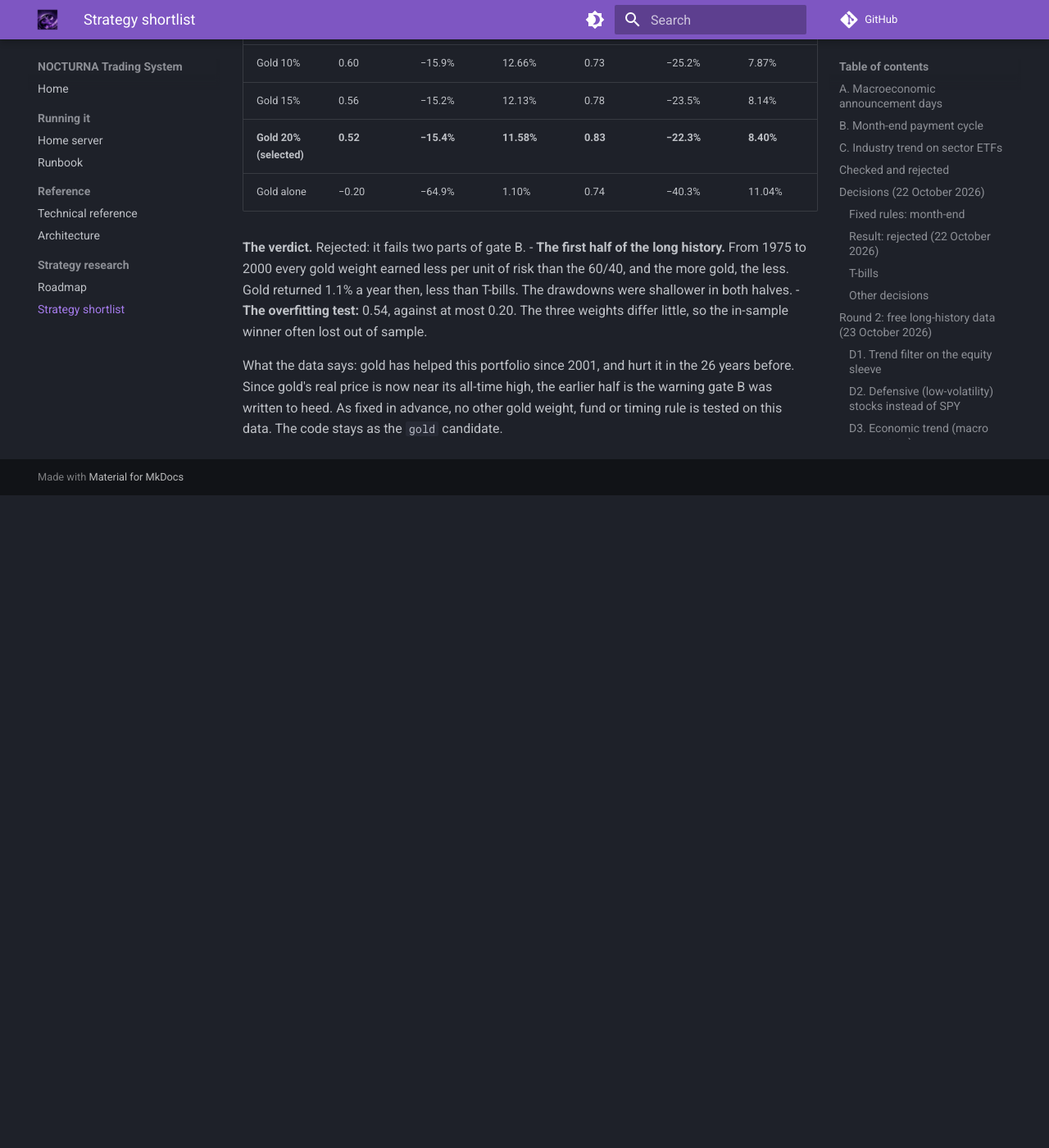
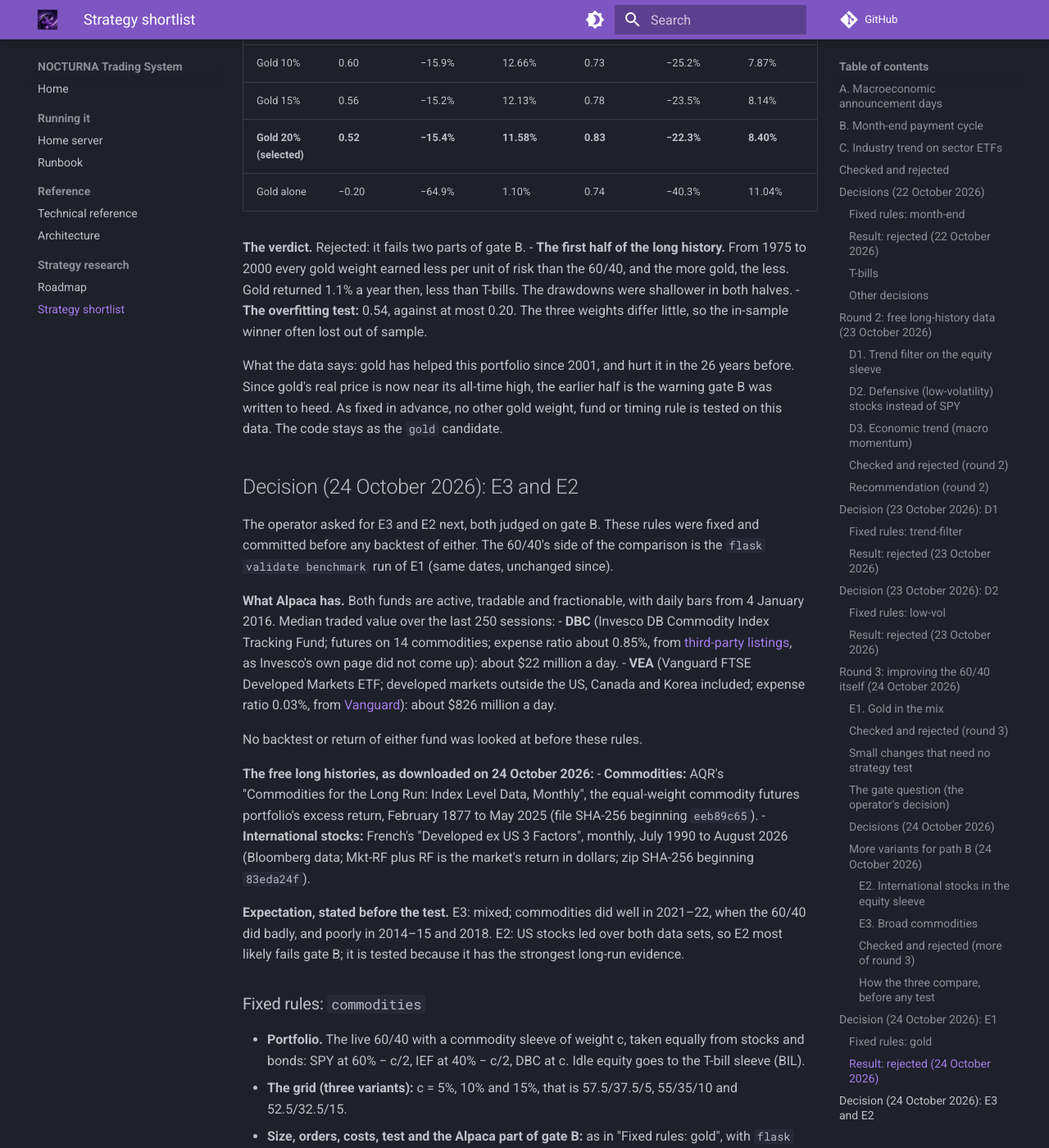
Before and after one commit to Yog-Sotho/Nocturna-Trading-System, an MkDocs documentation site: the page built from docs/STRATEGY_SHORTLIST.md, in a window 1280 px wide and 1400 px high, scrolled down 27300 px. Shown: the whole window at 82% size. Built offline with MkDocs 1.6.1 and Material for MkDocs 9.7.7, drawn with Linux system fonts in a browser that asks for light colours; comment, search, counter and statistics services are not loaded; before the commit the page ends 27904 px from its top, so only the background shows below that; some of the changed text lies outside the part shown.

Commit message:
Fix the E3 (commodities) and E2 (international) rules before any backtest
E3: the 60/40 with a DBC sleeve of 5, 10 or 15%, taken equally from
stocks and bonds; long history from AQR's commodity index, 1975 to May
2025. E2: a third, half or two thirds of the 60/40's stocks in VEA; long
history from French's developed ex-US market, July 1990 to August 2026,
split into two halves. Both judged on gate B against the 60/40.

Co-Authored-By: Claude Opus 5.5 <noreply@anthropic.com>
Claude-Session: https://claude.ai/code/session_012GGTNB9hHZ4RSx8aaTXJyQ

```diff
--- a/docs/STRATEGY_SHORTLIST.md
+++ b/docs/STRATEGY_SHORTLIST.md
@@ -1026,3 +1026,68 @@ What the data says: gold has helped this portfolio since 2001, and hurt it in th
 before. Since gold's real price is now near its all-time high, the earlier half is the warning
 gate B was written to heed. As fixed in advance, no other gold weight, fund or timing rule is
 tested on this data. The code stays as the `gold` candidate.
+
+## Decision (24 October 2026): E3 and E2
+
+The operator asked for E3 and E2 next, both judged on gate B. These rules were fixed and
+committed before any backtest of either. The 60/40's side of the comparison is the
+`flask validate benchmark` run of E1 (same dates, unchanged since).
+
+**What Alpaca has.** Both funds are active, tradable and fractionable, with daily bars from
+4 January 2016. Median traded value over the last 250 sessions:
+- **DBC** (Invesco DB Commodity Index Tracking Fund; futures on 14 commodities; expense ratio
+  about 0.85%, from [third-party listings](https://etf.pionline.com/fund/DBC), as Invesco's own
+  page did not come up): about $22 million a day.
+- **VEA** (Vanguard FTSE Developed Markets ETF; developed markets outside the US, Canada and
+  Korea included; expense ratio 0.03%, from
+  [Vanguard](https://investor.vanguard.com/investment-products/etfs/profile/VEA)): about $826
+  million a day.
+
+No backtest or return of either fund was looked at before these rules.
+
+**The free long histories, as downloaded on 24 October 2026:**
+- **Commodities:** AQR's "Commodities for the Long Run: Index Level Data, Monthly", the
+  equal-weight commodity futures portfolio's excess return, February 1877 to May 2025 (file
+  SHA-256 beginning `eeb89c65`).
+- **International stocks:** French's "Developed ex US 3 Factors", monthly, July 1990 to August
+  2026 (Bloomberg data; Mkt-RF plus RF is the market's return in dollars; zip SHA-256 beginning
+  `83eda24f`).
+
+**Expectation, stated before the test.** E3: mixed; commodities did well in 2021–22, when the
+60/40 did badly, and poorly in 2014–15 and 2018. E2: US stocks led over both data sets, so E2
+most likely fails gate B; it is tested because it has the strongest long-run evidence.
+
+### Fixed rules: `commodities`
+
+- **Portfolio.** The live 60/40 with a commodity sleeve of weight c, taken equally from stocks
+  and bonds: SPY at 60% − c/2, IEF at 40% − c/2, DBC at c. Idle equity goes to the T-bill
+  sleeve (BIL).
+- **The grid (three variants):** c = 5%, 10% and 15%, that is 57.5/37.5/5, 55/35/10 and
+  52.5/32.5/15.
+- **Size, orders, costs, test and the Alpaca part of gate B:** as in "Fixed rules: gold", with
+  `flask validate commodities --start 2017-01-01 --end 2026-10-23`.
+- **The monthly long history (gate B).** As for gold, except:
+  - commodities are AQR's equal-weight excess return plus the month's T-bill return, less
+    DBC's 0.85% a year (a twelfth each month). AQR's index holds many commodities at equal
+    weights; DBC holds 14 and leans to energy. The check tests the asset class, not the fund;
+  - the halves are January 1975 to December 2000, and January 2001 to May 2025 (AQR's last
+    month).
+- **No other variant is tested on this data,** whatever the result: no other weight or fund
+  (PDBC, BCI, GSG), no timing.
+
+### Fixed rules: `international`
+
+- **Portfolio.** The live 60/40 with a share f of its stocks abroad: SPY at 60% × (1 − f),
+  VEA at 60% × f, IEF at 40%. Idle equity goes to the T-bill sleeve (BIL).
+- **The grid (three variants):** f = a third, a half and two thirds, that is 40/20/40,
+  30/30/40 and 20/40/40 (SPY/VEA/IEF).
+- **Size, orders, costs, test and the Alpaca part of gate B:** as in "Fixed rules: gold", with
+  `flask validate international --start 2017-01-01 --end 2026-10-23`.
+- **The monthly long history (gate B).** As for gold, except:
+  - international stocks are French's developed ex-US market return (Mkt-RF plus RF), less
+    VEA's 0.03% a year;
+  - the data starts in July 1990, not 1975, so the halves are July 1990 to December 2007, and
+    January 2008 to August 2026. This is the one change to gate B's long-history part, and it
+    is fixed here, before the test.
+- **No other variant is tested on this data,** whatever the result: no other share or fund
+  (EFA, VXUS, IEFA), no emerging markets, no currency hedge, no timing.
```
